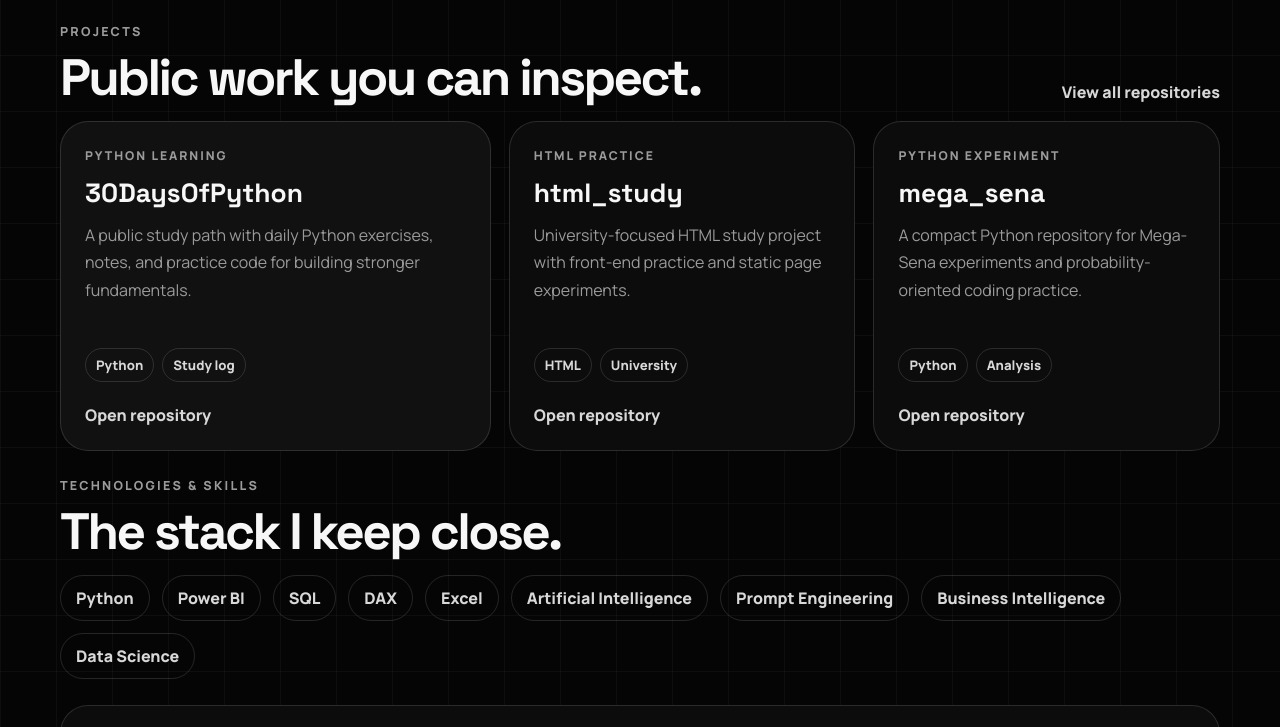
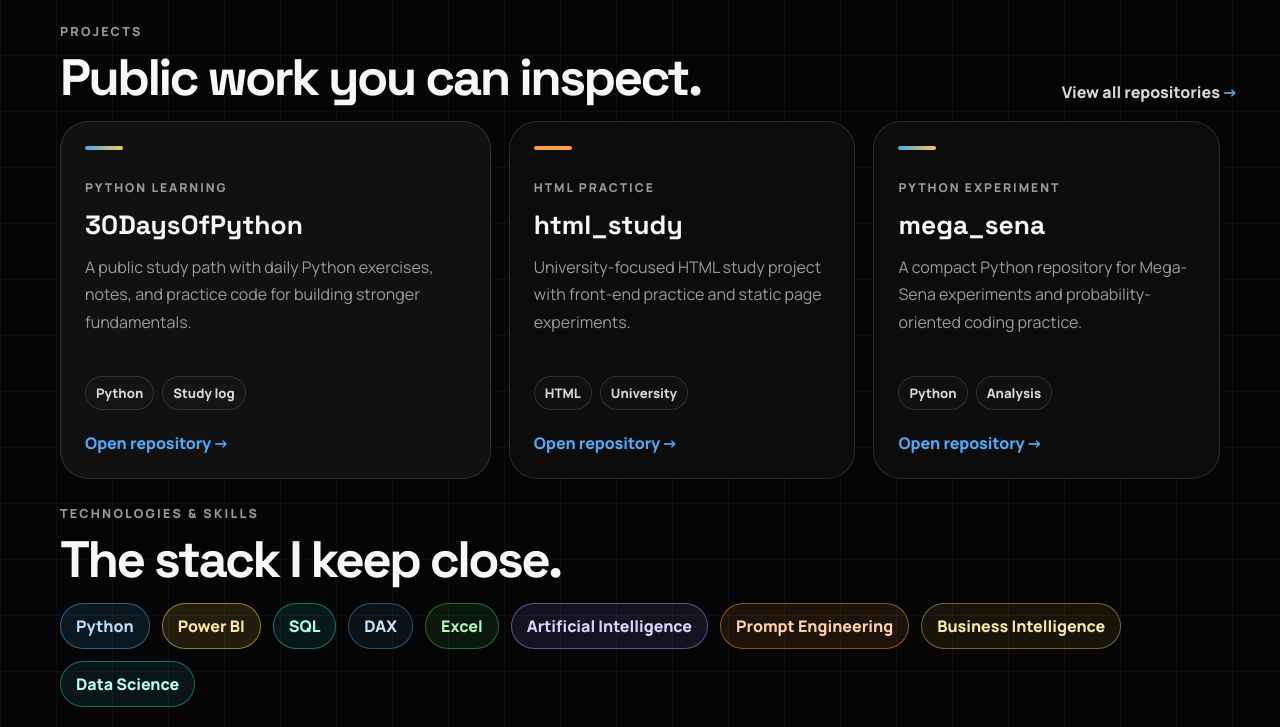
Before and after one commit to tsenpeed/tsenpeed.github.io, a plain HTML site: page index.html in a window 1280 px wide. Shown: the part 1401-2128 px from the top of the page. Drawn offline with Linux system fonts and the light colour scheme.

Commit message:
Add restrained technology color accents

```diff
--- a/index.html
+++ b/index.html
@@ -133,7 +133,7 @@
           </div>
 
           <div class="project-grid">
-            <article class="project-card project-card-featured reveal">
+            <article class="project-card project-card-featured project-python reveal">
               <p class="project-kicker">Python learning</p>
               <h3>30DaysOfPython</h3>
               <p>
@@ -153,7 +153,7 @@
               </a>
             </article>
 
-            <article class="project-card reveal">
+            <article class="project-card project-html reveal">
               <p class="project-kicker">HTML practice</p>
               <h3>html_study</h3>
               <p>
@@ -173,7 +173,7 @@
               </a>
             </article>
 
-            <article class="project-card reveal">
+            <article class="project-card project-python reveal">
               <p class="project-kicker">Python experiment</p>
               <h3>mega_sena</h3>
               <p>
@@ -201,15 +201,15 @@
             <h2>The stack I keep close.</h2>
           </div>
           <div class="skill-list" aria-label="Skills list">
-            <span>Python</span>
-            <span>Power BI</span>
-            <span>SQL</span>
-            <span>DAX</span>
-            <span>Excel</span>
-            <span>Artificial Intelligence</span>
-            <span>Prompt Engineering</span>
-            <span>Business Intelligence</span>
-            <span>Data Science</span>
+            <span class="skill-python">Python</span>
+            <span class="skill-powerbi">Power BI</span>
+            <span class="skill-sql">SQL</span>
+            <span class="skill-dax">DAX</span>
+            <span class="skill-excel">Excel</span>
+            <span class="skill-ai">Artificial Intelligence</span>
+            <span class="skill-prompt">Prompt Engineering</span>
+            <span class="skill-bi">Business Intelligence</span>
+            <span class="skill-data">Data Science</span>
           </div>
         </section>
 
--- a/styles.css
+++ b/styles.css
@@ -8,6 +8,12 @@
   --soft: #d8d8d8;
   --line: rgba(255, 255, 255, 0.13);
   --line-strong: rgba(255, 255, 255, 0.28);
+  --blue: #4dabf7;
+  --yellow: #f2c94c;
+  --green: #3fb950;
+  --teal: #2dd4bf;
+  --orange: #ff9f43;
+  --violet: #a78bfa;
   --radius-lg: 28px;
   --radius-md: 18px;
   --font-body: "Manrope", system-ui, sans-serif;
@@ -121,6 +127,19 @@ a {
   color: var(--text);
 }
 
+.text-link,
+.project-card a {
+  position: relative;
+}
+
+.text-link::after,
+.project-card a::after {
+  position: absolute;
+  right: -18px;
+  content: "->";
+  color: var(--blue);
+}
+
 .hero {
   display: grid;
   grid-template-columns: minmax(0, 1.45fr) minmax(280px, 0.75fr);
@@ -199,7 +218,7 @@ h3 {
 }
 
 .gradient-text {
-  color: var(--text);
+  color: var(--blue);
 }
 
 .lede {
@@ -234,13 +253,13 @@ h3 {
 
 .button-primary {
   color: var(--bg);
-  background: var(--text);
+  background: var(--blue);
 }
 
 .button-secondary {
-  border-color: var(--line-strong);
+  border-color: rgba(77, 171, 247, 0.55);
   color: var(--text);
-  background: transparent;
+  background: rgba(77, 171, 247, 0.08);
 }
 
 .button-secondary:hover {
@@ -295,6 +314,30 @@ h3 {
   border-radius: 18px;
   color: var(--muted);
   background: var(--surface-raised);
+}
+
+.metric-grid span:nth-child(1) {
+  border-color: rgba(242, 201, 76, 0.42);
+}
+
+.metric-grid span:nth-child(1) strong {
+  color: var(--yellow);
+}
+
+.metric-grid span:nth-child(2) {
+  border-color: rgba(167, 139, 250, 0.42);
+}
+
+.metric-grid span:nth-child(2) strong {
+  color: var(--violet);
+}
+
+.metric-grid span:nth-child(3) {
+  border-color: rgba(77, 171, 247, 0.42);
+}
+
+.metric-grid span:nth-child(3) strong {
+  color: var(--blue);
 }
 
 .metric-grid strong {
@@ -371,10 +414,30 @@ h3 {
   display: flex;
   min-height: 330px;
   flex-direction: column;
+  position: relative;
+  overflow: hidden;
 }
 
 .project-card-featured {
   background: var(--surface-raised);
+}
+
+.project-card::before {
+  display: block;
+  width: 38px;
+  height: 4px;
+  margin-bottom: 28px;
+  border-radius: 999px;
+  content: "";
+  background: var(--line-strong);
+}
+
+.project-python::before {
+  background: linear-gradient(90deg, var(--blue), var(--yellow));
+}
+
+.project-html::before {
+  background: var(--orange);
 }
 
 .project-card h3 {
@@ -392,7 +455,7 @@ h3 {
 .skill-list span {
   border: 1px solid var(--line);
   border-radius: 999px;
-  background: transparent;
+  background: rgba(255, 255, 255, 0.02);
 }
 
 .project-meta span {
@@ -403,7 +466,9 @@ h3 {
 }
 
 .project-card a {
+  width: fit-content;
   margin-top: 22px;
+  color: var(--blue);
 }
 
 .skill-list {
@@ -415,6 +480,60 @@ h3 {
   padding: 11px 15px;
   color: var(--soft);
   font-weight: 800;
+}
+
+.skill-list .skill-python {
+  border-color: rgba(77, 171, 247, 0.5);
+  color: #b8ddff;
+  background: rgba(77, 171, 247, 0.11);
+}
+
+.skill-list .skill-powerbi {
+  border-color: rgba(242, 201, 76, 0.55);
+  color: #ffe899;
+  background: rgba(242, 201, 76, 0.12);
+}
+
+.skill-list .skill-sql {
+  border-color: rgba(45, 212, 191, 0.48);
+  color: #abfff4;
+  background: rgba(45, 212, 191, 0.1);
+}
+
+.skill-list .skill-dax {
+  border-color: rgba(77, 171, 247, 0.42);
+  color: #c5e5ff;
+  background: rgba(77, 171, 247, 0.08);
+}
+
+.skill-list .skill-excel {
+  border-color: rgba(63, 185, 80, 0.52);
+  color: #aff5bc;
+  background: rgba(63, 185, 80, 0.11);
+}
+
+.skill-list .skill-ai {
+  border-color: rgba(167, 139, 250, 0.5);
+  color: #ddd1ff;
+  background: rgba(167, 139, 250, 0.11);
+}
+
+.skill-list .skill-prompt {
+  border-color: rgba(255, 159, 67, 0.48);
+  color: #ffd2a6;
+  background: rgba(255, 159, 67, 0.1);
+}
+
+.skill-list .skill-bi {
+  border-color: rgba(242, 201, 76, 0.45);
+  color: #f8e7a2;
+  background: rgba(242, 201, 76, 0.08);
+}
+
+.skill-list .skill-data {
+  border-color: rgba(45, 212, 191, 0.46);
+  color: #b4fff4;
+  background: rgba(45, 212, 191, 0.09);
 }
 
 .contact-card {
```
